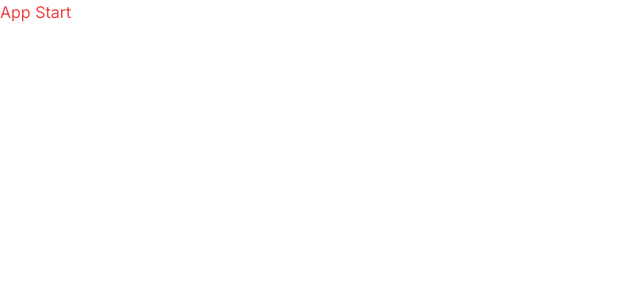
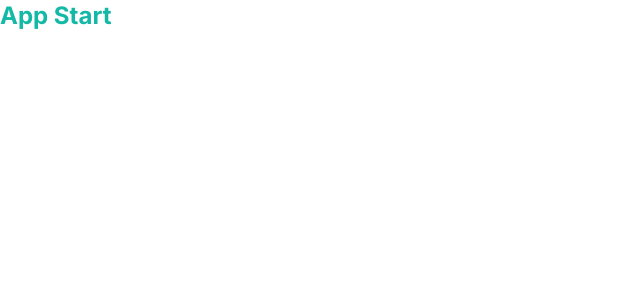
Before and after one commit to eddyK15501/travel-app, a Next.js app: page / in a window 1280 px wide. Shown: the top 300 px of the page, without its empty margins (0-640 px from the left). Built offline with nearby package versions, Linux system fonts and the light colour scheme.

Commit message:
Navbar.tsx/Footer.tsx start; /app/layout.tsx - metadata updated

```diff
--- a/app/layout.tsx
+++ b/app/layout.tsx
@@ -1,12 +1,9 @@
-import type { Metadata } from "next";
-import { Inter } from "next/font/google";
-import "./globals.css";
-
-const inter = Inter({ subsets: ["latin"] });
+import type { Metadata } from 'next';
+import './globals.css';
 
 export const metadata: Metadata = {
-  title: "Create Next App",
-  description: "Generated by create next app",
+  title: 'Travel App',
+  description: 'Find your next camping destination',
 };
 
 export default function RootLayout({
@@ -15,8 +12,8 @@ export default function RootLayout({
   children: React.ReactNode;
 }>) {
   return (
-    <html lang="en">
-      <body className={inter.className}>{children}</body>
+    <html lang='en'>
+      <body>{children}</body>
     </html>
   );
 }
--- a/app/page.tsx
+++ b/app/page.tsx
@@ -1,8 +1,6 @@
-import Image from "next/image";
-
 export default function Home() {
   return (
-    <h1 className='text-bold text-red-500'>
+    <h1 className='font-bold text-teal-500 text-2xl'>
       App Start
     </h1>
   );
--- /dev/null
+++ b/components/Footer.tsx
@@ -0,0 +1,9 @@
+import React from 'react'
+
+const Footer = () => {
+  return (
+    <div>Footer</div>
+  )
+}
+
+export default Footer
--- /dev/null
+++ b/components/Navbar.tsx
@@ -0,0 +1,9 @@
+import React from 'react'
+
+const Navbar = () => {
+  return (
+    <div>Navbar</div>
+  )
+}
+
+export default Navbar
```
